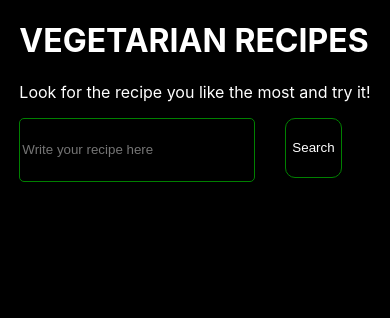
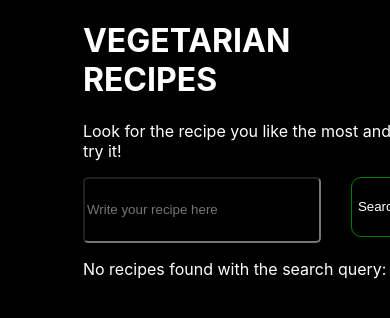
Before and after one commit to SimonaFabbri/veg-ricetta, a React (Create React App) app: page / in a window 390 px wide. Shown: the top 318 px of the page. Built offline with nearby package versions, Linux system fonts and the light colour scheme.

Commit message:
added responsive styles

```diff
--- a/src/Home.js
+++ b/src/Home.js
@@ -1,22 +1,23 @@
 import React, { useContext } from "react";
-import logo from "./logo.svg";
 import SearchButton from "./SearchButton";
-import { findByLabelText } from "@testing-library/react";
 import axios from "axios";
 import { Link } from "react-router-dom";
 import SearchContext from "./SearchContext";
+import { useMediaQuery } from "react-responsive";
+
 const SPOON_API_KEY = "fe6d0f1cac9a42a487ff452bc15dbf56";
 
+//////////////////////// DISPLAY RESPONSIVE ////////////////////////
+
 function Home(props) {
-  const [queryInput, setQueryInput] = React.useState("");
+  const searchQuery = useContext(SearchContext);
+  const [queryInput, setQueryInput] = React.useState(searchQuery);
   const [recipes, setRecipes] = React.useState([]);
   const [error, setError] = React.useState([]);
-
-  const searchQuery = useContext(SearchContext);
+  // TODO: Aggiungere uno stato per controllare la ricerca
 
   React.useEffect(() => {
     if (searchQuery !== "") {
-      setQueryInput(searchQuery);
       getData();
     }
   }, [searchQuery]);
@@ -24,7 +25,11 @@ function Home(props) {
   function getData(e) {
     if (e) e.preventDefault();
 
-    props.updateQuery(queryInput);
+    // TODO: Aggiornare stato che controlla se l'utente ha già cercato
+
+    if (searchQuery !== queryInput) {
+      props.updateQuery(queryInput);
+    }
 
     axios
       .get(
@@ -38,12 +43,13 @@ function Home(props) {
         setError(error);
       });
   }
+  const isMobile = useMediaQuery({ maxWidth: 660 });
 
   return (
-    <div>
+    <div style={styleBox}>
       <header>
-        <h1 style={stileText}>VEGETARIAN RECIPES</h1>
-        <p style={stileText}>
+        <h1 style={styleText}>VEGETARIAN RECIPES</h1>
+        <p style={styleText}>
           Look for the recipe you like the most and try it!
         </p>
       </header>
@@ -53,7 +59,7 @@ function Home(props) {
           id="recipe"
           type="text"
           placeholder="Write your recipe here"
-          style={stileForm}
+          style={styleForm}
           value={queryInput}
           onChange={(e) => {
             setQueryInput(e.target.value);
@@ -62,17 +68,32 @@ function Home(props) {
 
         <SearchButton></SearchButton>
       </form>
+
       <div>
-        <ul>
-          {recipes.map((i) => {
-            return (
-              <Link style={stileRecipes} key={i} to={`/${i.id}`}>
-                <img src={i.image} />
-                <h1 style={stileText}>{i.title}</h1>
-              </Link>
-            );
-          })}
+        <ul style={{ paddingInlineStart: "0px" }}>
+          {recipes.length > 0 ? (
+            recipes.map((recipe, i) => {
+              return (
+                <Link
+                  style={isMobile ? prova : styleRecipes}
+                  key={i}
+                  to={`/${recipe.id}`}
+                >
+                  <img src={recipe.image} />
+                  <h1 style={styleText}>{recipe.title}</h1>
+                </Link>
+              );
+            })
+          ) : (
+            // TODO: Rimuovere questo paragrafo ( torna null )
+            <p style={styleText}>
+              No recipes found with the search query: {searchQuery}
+            </p>
+          )}
         </ul>
+
+        {/* TODO : Fare un altro condizionale per stampare "no recipes"
+        se l'array è vuoto e l'utente ha giàa fatto click su cerca */}
       </div>
       <div>
         <p>{error ? error.message : null}</p>
@@ -84,26 +105,35 @@ function Home(props) {
 export default Home;
 
 //////////////////////// STYLES ////////////////////////
-const stileText = {
+const styleBox = { paddingLeft: "100px" };
+
+const styleText = {
   color: "white",
 };
 const containerForm = {
   display: "flex",
 };
-const stileForm = {
-  border: "solid 1px green",
+
+const styleForm = {
   height: "60px",
   backgroundColor: "black",
   color: "white",
   width: "230px",
   borderRadius: "5px",
 };
-const stileRecipes = {
-  border: "solid 1px green",
+
+const styleRecipes = {
   paddingBottom: "50px",
   display: "flex",
   paddingTop: "50px",
   alignItems: "center",
-  paddingLeft: "50px",
   paddingRight: "50px",
+  marginRight: "100px",
 };
+
+const prova = {
+  ...styleRecipes,
+  display: "block",
+  paddingRight: "0px",
+  textAlign: "center",
+};
```
